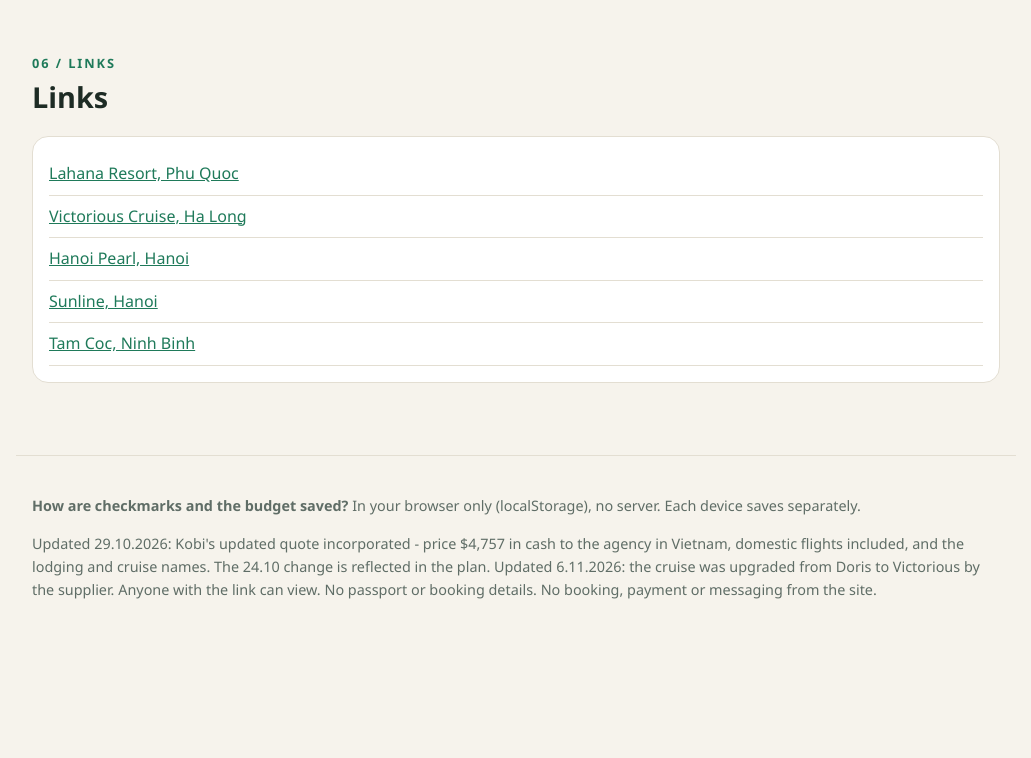
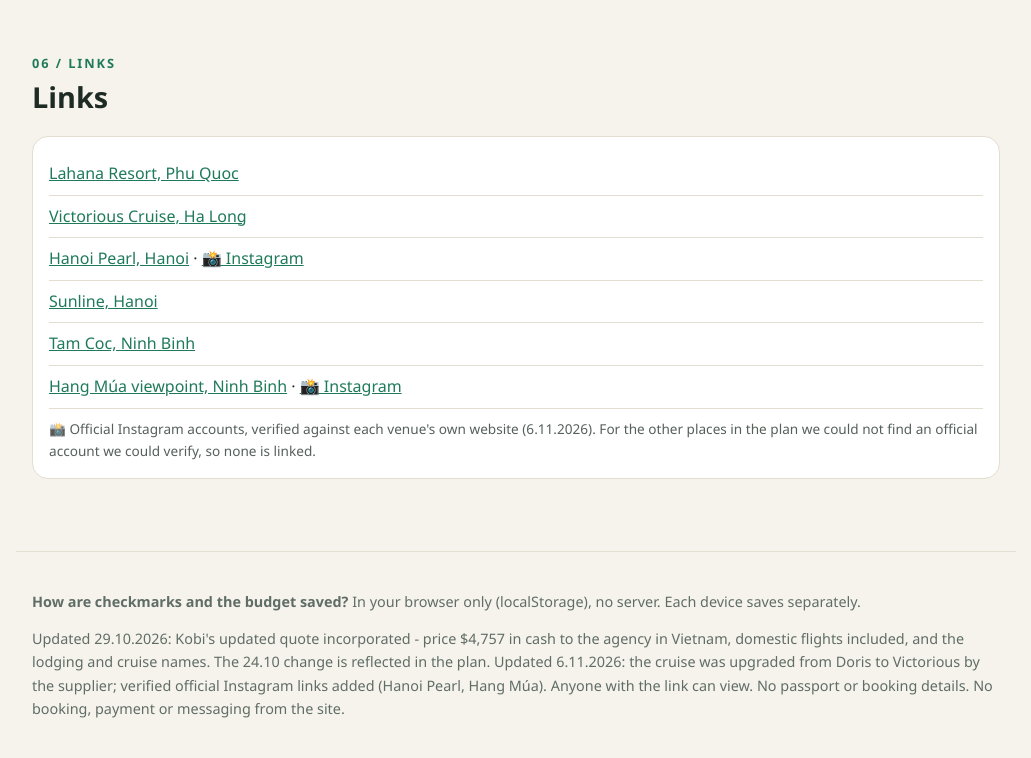
Before and after one commit to LahavRoee/vietnam-trip, a plain HTML site: page index.html in a window 1280 px wide. Shown: the part 6027-6785 px from the top of the page, without its empty margins (124-1155 px from the left). Before the commit the page ends 6666 px from the top, so only its background shows below. Drawn offline with nearby package versions, Linux system fonts and the light colour scheme.

Commit message:
Update footer and add Instagram links
Added verified Instagram links for Hanoi Pearl and Hang Múa, updated footer information regarding the cruise upgrade and pricing.

```diff
--- a/index.html
+++ b/index.html
@@ -212,16 +212,18 @@ $4,757 in cash to the agency in Vietnam. Baggage allowance on the domestic fligh
 <div class="card"><ul class="check" style="list-style:none">
 <li><a target="_blank" rel="noopener" href="https://www.google.com/search?q=Lahana+Resort+Phu+Quoc">Lahana Resort, Phu Quoc</a></li>
 <li><a target="_blank" rel="noopener" href="https://www.google.com/search?q=Victorious+Cruise+Ha+Long+Bay">Victorious Cruise, Ha Long</a></li>
-<li><a target="_blank" rel="noopener" href="https://www.google.com/search?q=Hanoi+Pearl+Hotel">Hanoi Pearl, Hanoi</a></li>
+<li><a target="_blank" rel="noopener" href="https://www.google.com/search?q=Hanoi+Pearl+Hotel">Hanoi Pearl, Hanoi</a> &middot; <a target="_blank" rel="noopener" href="https://www.instagram.com/hanoipearlhotel/">&#128248; Instagram</a></li>
 <li><a target="_blank" rel="noopener" href="https://www.google.com/search?q=Sunline+Hotel+Hanoi">Sunline, Hanoi</a></li>
 <li><a target="_blank" rel="noopener" href="https://www.google.com/search?q=Tam+Coc+Ninh+Binh">Tam Coc, Ninh Binh</a></li>
-</ul></div>
+<li><a target="_blank" rel="noopener" href="https://www.google.com/search?q=Hang+Mua+Viewpoint+Ninh+Binh">Hang M&uacute;a viewpoint, Ninh Binh</a> &middot; <a target="_blank" rel="noopener" href="https://www.instagram.com/muacaves/">&#128248; Instagram</a></li>
+</ul>
+<p style="margin:.6rem 0 0;font-size:.85rem;opacity:.75">&#128248; Official Instagram accounts, verified against each venue's own website (6.11.2026). For the other places in the plan we could not find an official account we could verify, so none is linked.</p></div>
 </section>
 </main>
 
 <footer>
 <p><b>How are checkmarks and the budget saved?</b> In your browser only (localStorage), no server. Each device saves separately.</p>
-<p>Updated 29.10.2026: Kobi's updated quote incorporated - price $4,757 in cash to the agency in Vietnam, domestic flights included, and the lodging and cruise names. The 24.10 change is reflected in the plan. Updated 6.11.2026: the cruise was upgraded from Doris to Victorious by the supplier. Anyone with the link can view. No passport or booking details. No booking, payment or messaging from the site.</p>
+<p>Updated 29.10.2026: Kobi's updated quote incorporated - price $4,757 in cash to the agency in Vietnam, domestic flights included, and the lodging and cruise names. The 24.10 change is reflected in the plan. Updated 6.11.2026: the cruise was upgraded from Doris to Victorious by the supplier; verified official Instagram links added (Hanoi Pearl, Hang M&uacute;a). Anyone with the link can view. No passport or booking details. No booking, payment or messaging from the site.</p>
 </footer>
 
 <div id="kids" role="dialog" aria-label="מצב ילדים" aria-modal="true" dir="rtl">
```
